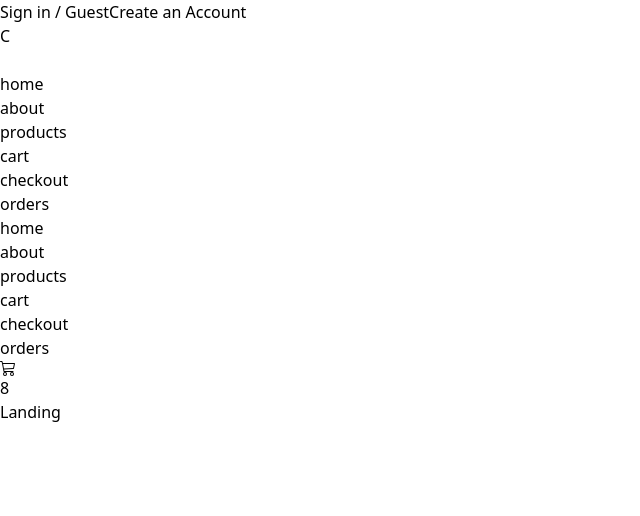
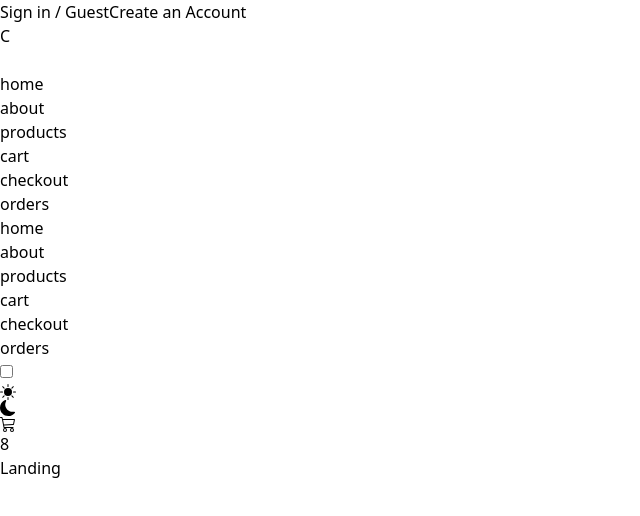
Before and after one commit to JunShen19/e-commerce-website, a React (Vite) app: page / in a window 1280 px wide. Shown: the top 516 px of the page, without its empty margins (0-640 px from the left). Built offline with nearby package versions, Linux system fonts and the light colour scheme; some icons are missing.

Commit message:
feat: Toggle.jsx

```diff
--- a/src/components/Navbar.jsx
+++ b/src/components/Navbar.jsx
@@ -1,7 +1,8 @@
-import { BsCart3, BsMoonFill, BsSunFill } from "react-icons/bs";
+import { BsCart3 } from "react-icons/bs";
 import { FaBarsStaggered } from "react-icons/fa6";
 import { NavLink } from "react-router-dom";
 import NavLinks from "./NavLinks";
+import Toggle from "./Toggle";
 
 const Navbar = () => {
   return (
@@ -34,7 +35,7 @@
           </ul>
         </div>
         <div className="navbar-end">
-          {/* THEME ICONS */}
+          <Toggle />
           {/* CART LINK*/}
           <NavLink to="cart" className="btn btn-ghost btn-circle btn-md ml-4">
             <div className="indicator">
--- /dev/null
+++ b/src/components/Toggle.jsx
@@ -0,0 +1,24 @@
+import { useState } from "react";
+import { BsSunFill, BsMoonFill } from "react-icons/bs";
+const Toggle = () => {
+  const [theme, setTheme] = useState(false);
+
+  const handleTheme = () => {
+    setTheme(!theme);
+  };
+
+  return (
+    <label className="swap swap-rotate ">
+      {/* this hidden checkbox controls the state */}
+      <input type="checkbox" onChange={handleTheme} />
+
+      {/* sun icon */}
+      <BsSunFill className="swap-on h-4 w-4" />
+
+      {/* moon icon */}
+      <BsMoonFill className="swap-off h-4 w-4" />
+    </label>
+  );
+};
+
+export default Toggle;
```
